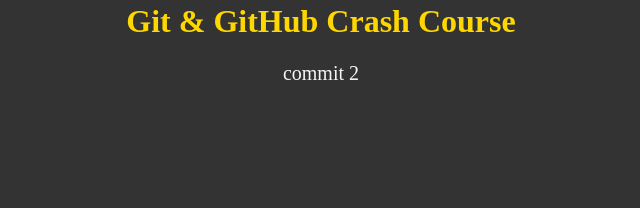
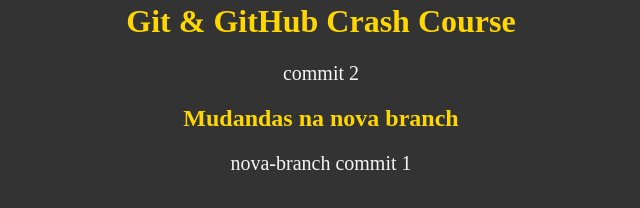
Before and after one commit to jmcostateste/github-crash-course, a plain HTML site: page index.html in a window 1280 px wide. Shown: the part 330-538 px from the top of the page, without its empty margins (319-959 px from the left). Drawn offline with Linux system fonts and the light colour scheme.

Commit message:
mudancas na nova branch

```diff
--- a/index.html
+++ b/index.html
@@ -12,6 +12,9 @@
   <img src="https://pedrorijo.com/assets/img/git-logo.png" width="400">
   <h1>Git & GitHub Crash Course</h1>
   <p>commit 2</p>
+
+  <h2>Mudandas na nova branch</h2>
+  <p>nova-branch commit 1</p>
 </body>
 
 </html>
--- a/style.css
+++ b/style.css
@@ -3,7 +3,8 @@ body {
   background-color: #333;
 }
 
-body h1 {
+h1,
+h2 {
   color: gold;
 }
 p {
```
